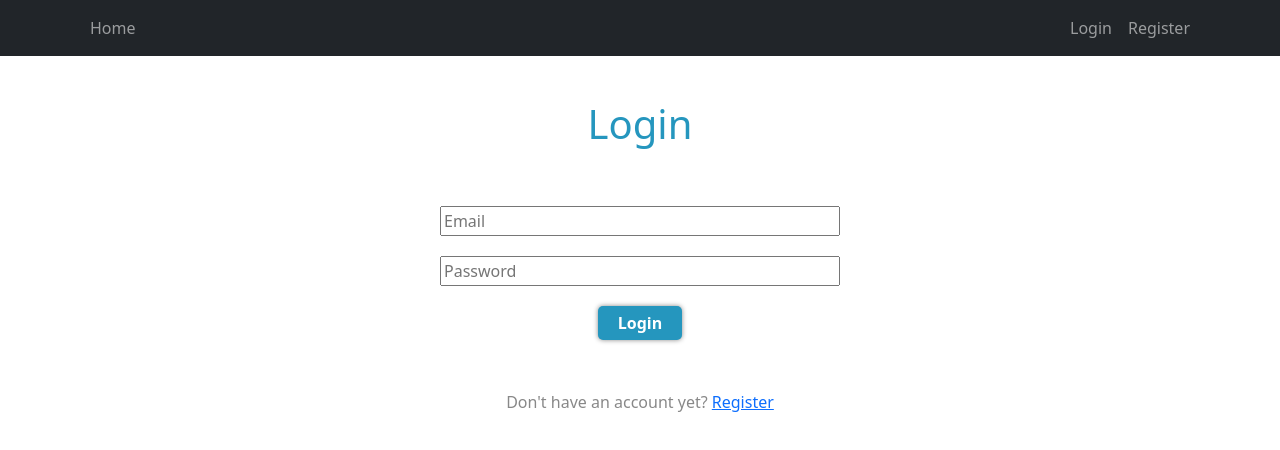
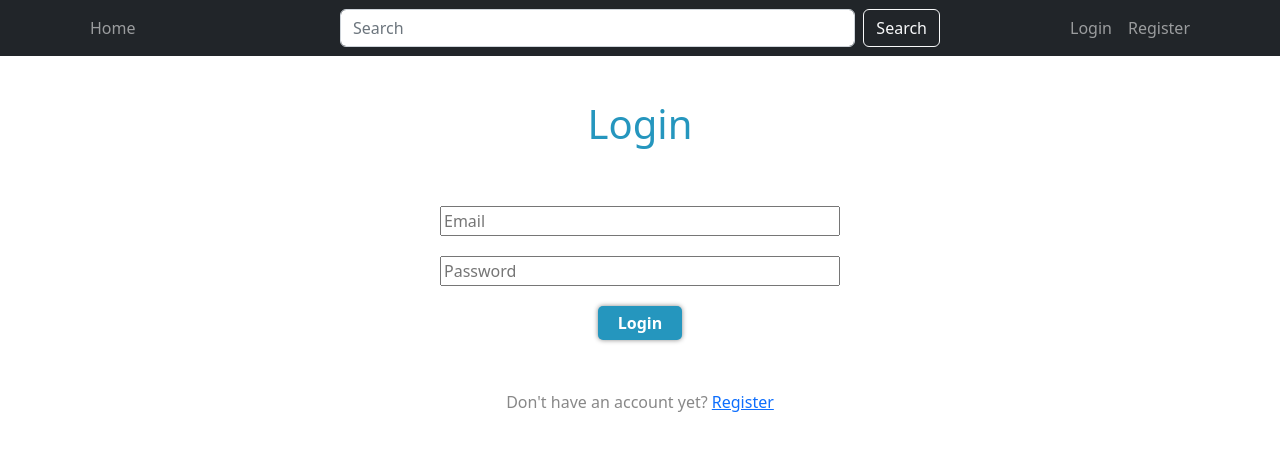
Before and after one commit to Nesssu/AdvancedWebProject, a React (Create React App) app in the folder client/: page / in a window 1280 px wide. Shown: the top 450 px of the page. Built offline with nearby package versions, Linux system fonts and the light colour scheme.

Commit message:
Added the search bar to the navbar

```diff
--- a/client/src/App.js
+++ b/client/src/App.js
@@ -10,6 +10,8 @@ import {BrowserRouter as Router, Routes, Route} from 'react-router-dom';
 import Container from 'react-bootstrap/Container';
 import Nav from 'react-bootstrap/Nav';
 import Navbar from 'react-bootstrap/Navbar';
+import Form from 'react-bootstrap/Form';
+import Button from 'react-bootstrap/Button';
 import 'bootstrap/dist/css/bootstrap.min.css';
 import { useState, useEffect } from 'react';
 import { Buffer } from 'buffer';
@@ -38,19 +40,28 @@ function App() {
     <Router>
       <div className='App'>
         {/* Bootsrap navbar is used */}
-        <Navbar bg="dark" variant="dark" fixed='top'>
-          <Container>
-            <Nav className='me-auto'>
+        <Navbar bg="dark" variant="dark" fixed='top' >
+          <Container >
+            <Nav className='ms-0'>
               <Nav.Link href="/home">Home</Nav.Link>
             </Nav>
+            <Form className="d-flex" style={{width: "40%", minWidth: '600px', position: 'absolute', left: '50%', top: '50%', transform: 'translate(-50%, -50%)'}}>
+              <Form.Control
+                type="search"
+                placeholder="Search"
+                className="me-2"
+                aria-label="Search"
+              />
+              <Button variant="outline-light">Search</Button>
+            </Form>
             {/* If the user is not logged in, Login and register links are shown in the navbar */}
             {jwt === null ?
-              <Nav>
+              <Nav className='me-0'>
                 <Nav.Link href="/">Login</Nav.Link>
                 <Nav.Link href="/register">Register</Nav.Link>
               </Nav>
               :
-              <Nav>
+              <Nav className='me-0'>
                 {/* If the user is logged in, profile and logout links are shown in the navbar */}
                 <Nav.Link href="/profile" >Profile</Nav.Link>
                 <Nav.Link href="/" onClick={logout}>Logout</Nav.Link>
```
